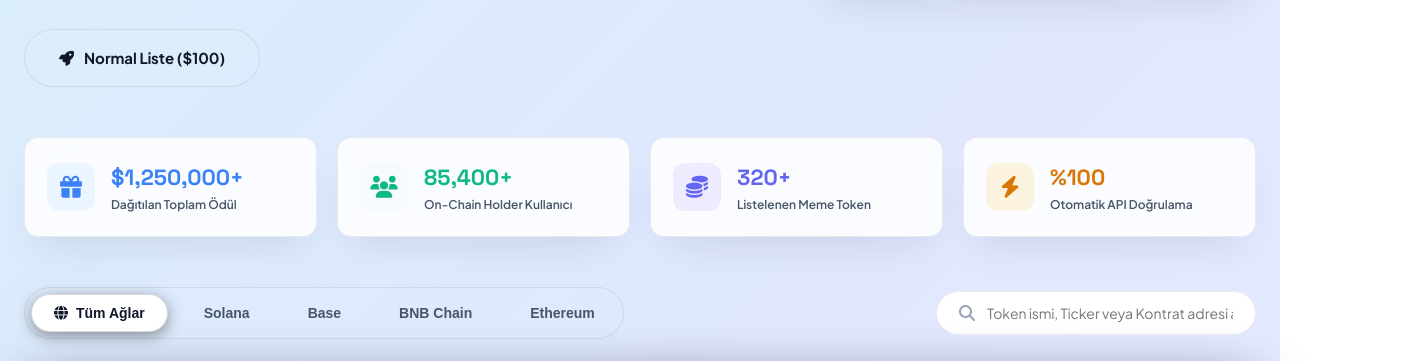
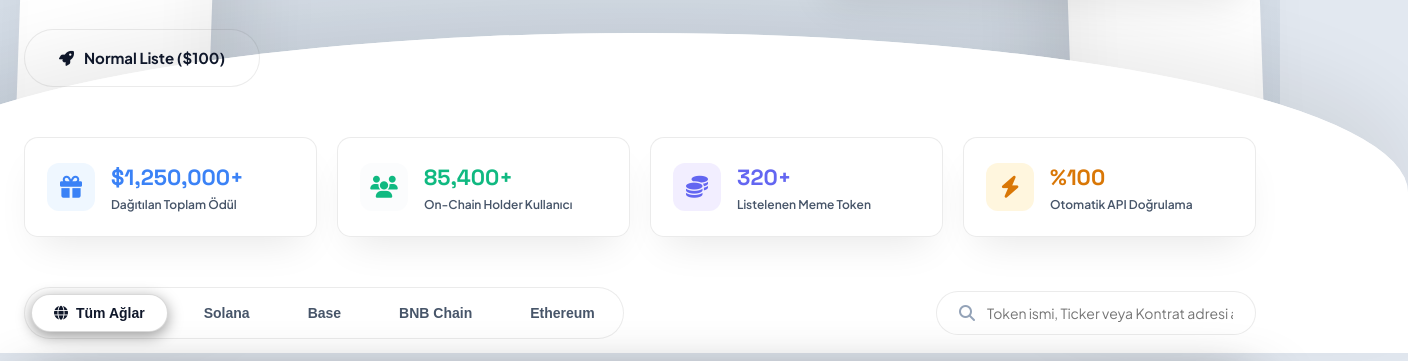
Before and after one commit to tokenbountyio/token-bounty-io, a website: page index.html in a window 1280 px wide. Shown: the part 567-928 px from the top of the page, 1408 px wide, since content can reach past the window. Drawn offline with Linux system fonts and the light colour scheme; no server answers.

Commit message:
feat(design): implemented structural 3D architectural columns with pure CSS

```diff
--- a/styles.css
+++ b/styles.css
@@ -62,70 +62,76 @@ button, a, input, select, textarea, .menu-btn {
 }
 
 body {
-    background: linear-gradient(-45deg, #f8fafc, #e0e7ff, #ccfbf1, #f3e8ff);
-    background-size: 400% 400%;
-    animation: gradientBG 15s ease infinite;
+    background-color: #e2e8f0; /* Deep architectural grey for contrast */
     color: var(--text-primary);
     font-family: var(--font-body);
     line-height: 1.6;
     overflow-x: hidden;
 }
 
-@keyframes gradientBG {
-    0% { background-position: 0% 50%; }
-    50% { background-position: 100% 50%; }
-    100% { background-position: 0% 50%; }
-}
-
-/* Ambient Orbs (Premium Glow) */
-.ambient-orbs {
+/* 3D Architectural CSS Structure */
+.arch-background {
     position: fixed;
     top: 0;
     left: 0;
     width: 100vw;
     height: 100vh;
-    z-index: -2;
+    z-index: -3;
+    background: linear-gradient(180deg, #f1f5f9 0%, #cbd5e1 100%);
     overflow: hidden;
     pointer-events: none;
 }
 
-.ambient-orbs .orb {
+/* Massive 3D Pillars */
+.arch-pillar {
     position: absolute;
-    border-radius: 50%;
-    filter: blur(140px);
-    opacity: 0.4;
-    animation: orbFloat 25s infinite ease-in-out alternate;
+    top: -10vh;
+    width: 15vw;
+    height: 120vh;
+    background: #ffffff;
+    border-radius: 60px;
+    box-shadow:
+        inset -20px 0 50px rgba(0, 0, 0, 0.03),
+        inset 20px 0 50px rgba(255, 255, 255, 1),
+        30px 0 80px rgba(0, 0, 0, 0.1);
+    z-index: -2;
 }
 
-.ambient-orbs .orb-1 {
-    top: -10%;
-    left: -10%;
-    width: 60vw;
-    height: 60vw;
-    background: radial-gradient(circle, rgba(0, 242, 254, 0.2) 0%, transparent 70%);
+.arch-pillar.left {
+    left: 2%;
+    transform: rotate(2deg);
 }
 
-.ambient-orbs .orb-2 {
-    bottom: -20%;
-    right: -10%;
-    width: 70vw;
-    height: 70vw;
-    background: radial-gradient(circle, rgba(153, 69, 255, 0.15) 0%, transparent 70%);
-    animation-delay: -5s;
+.arch-pillar.right {
+    right: 2%;
+    transform: rotate(-2deg);
+    box-shadow:
+        inset 20px 0 50px rgba(0, 0, 0, 0.03),
+        inset -20px 0 50px rgba(255, 255, 255, 1),
+        -30px 0 80px rgba(0, 0, 0, 0.1);
 }
 
-.ambient-orbs .orb-3 {
-    top: 30%;
-    left: 40%;
-    width: 40vw;
-    height: 40vw;
-    background: radial-gradient(circle, rgba(236, 72, 153, 0.15) 0%, transparent 70%);
-    animation-delay: -12s;
+/* Swooping Architectural Curve */
+.arch-curve {
+    position: absolute;
+    bottom: -15vh;
+    left: -10vw;
+    width: 120vw;
+    height: 40vh;
+    background: #ffffff;
+    border-radius: 50% 50% 0 0;
+    box-shadow:
+        inset 0 30px 60px rgba(255, 255, 255, 1),
+        0 -30px 80px rgba(0, 0, 0, 0.08);
+    z-index: -1;
 }
 
-@keyframes orbFloat {
-    0% { transform: translate(0, 0) scale(1); }
-    100% { transform: translate(5%, 5%) scale(1.1); }
+@media (max-width: 1024px) {
+    .arch-pillar { width: 10vw; }
+}
+@media (max-width: 768px) {
+    .arch-pillar { display: none; }
+    .arch-curve { border-radius: 20% 20% 0 0; }
 }
 
 /* Headings & Text */
--- a/visuals.js
+++ b/visuals.js
@@ -4,8 +4,19 @@
    ------------------------------------------------------------- */
 
 document.addEventListener("DOMContentLoaded", () => {
+    initArchitecture();
     initCanvasParticles();
 });
+
+function initArchitecture() {
+    const archHTML = `
+    <div class="arch-background"></div>
+    <div class="arch-pillar left"></div>
+    <div class="arch-pillar right"></div>
+    <div class="arch-curve"></div>
+    `;
+    document.body.insertAdjacentHTML('afterbegin', archHTML);
+}
 
 function initCanvasParticles() {
     const canvas = document.getElementById("bg-canvas");
```
